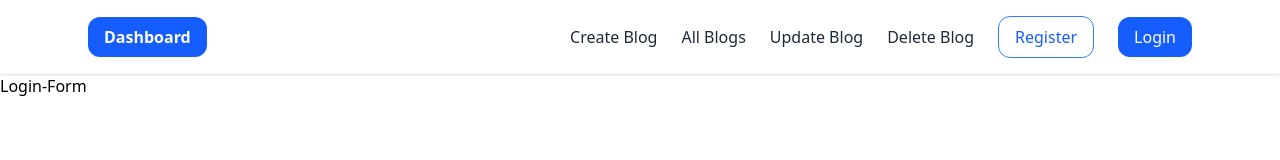
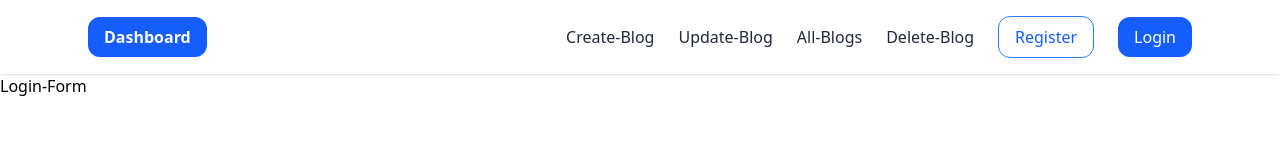
Before and after one commit to Faisal-akra/Simple-Blog-Website, a React (Vite) app in the folder Frontend/: page /login in a window 1280 px wide. Shown: the top 160 px of the page. Built offline with nearby package versions, Linux system fonts and the light colour scheme.

Commit message:
anchor tag replace Link in navbar

```diff
--- a/Frontend/src/custom components/navbar.jsx
+++ b/Frontend/src/custom components/navbar.jsx
@@ -1,5 +1,6 @@
 import { useState } from "react";
 import { Menu, X } from "lucide-react";
+import { Link } from "react-router-dom";
 
 function Navbar() {
   const [open, setOpen] = useState(false);
@@ -7,45 +8,40 @@ function Navbar() {
   return (
     <nav className="backdrop-blur-md bg-white/30 shadow-sm sticky top-0 z-50">
       <div className="max-w-6xl mx-auto px-6 py-4 flex justify-between items-center">
-
-
         <div className="flex items-center">
-          <a
-            href="/"
+          <Link
+            to="/"
             className="px-4 py-2 rounded-xl bg-blue-600 text-white font-semibold hover:bg-blue-700 transition"
           >
             Dashboard
-          </a>
+          </Link>
         </div>
 
+        <div className="hidden md:flex items-center gap-6 text-gray-800 font-medium">
+          <Link to="/createBlog" className="hover:text-blue-600 transition">
+            Create-Blog
+          </Link>
+          <Link to="/updateBlog" className="hover:text-blue-600 transition">
+            Update-Blog
+          </Link>
 
-        <div className="hidden md:flex items-center gap-6 text-gray-800 font-medium">
-          <a href="/createBlog" className="hover:text-blue-600 transition">
-            Create Blog
-          </a>
-          <a href="/getAll-Blogs" className="hover:text-blue-600 transition">
-            All Blogs
-          </a>
-          <a href="/updateBlog" className="hover:text-blue-600 transition">
-            Update Blog
-          </a>
-          <a href="/deleteBlog" className="hover:text-blue-600 transition">
-            Delete Blog
-          </a>
+          <Link to="getAll-Blogs">All-Blogs</Link>
+          <Link to="/deleteBlog" className="hover:text-blue-600 transition">
+            Delete-Blog
+          </Link>
 
-
-          <a
-            href="/register"
+          <Link
+            to="/register"
             className="px-4 py-2 rounded-xl border border-blue-500 text-blue-600 hover:bg-blue-50 transition"
           >
             Register
-          </a>
-          <a
-            href="/login"
+          </Link>
+          <Link
+            to="/login"
             className="px-4 py-2 rounded-xl bg-blue-600 text-white hover:bg-blue-700 transition"
           >
             Login
-          </a>
+          </Link>
         </div>
 
         {/* MOBILE MENU BUTTON */}
@@ -60,7 +56,6 @@ function Navbar() {
       {/* MOBILE MENU */}
       {open && (
         <div className="md:hidden px-6 pb-4 flex flex-col gap-4 text-gray-800 font-medium">
-
           {/* Left-side Dashboard */}
           <a
             href="/"
--- a/Frontend/src/pages/home.jsx
+++ b/Frontend/src/pages/home.jsx
@@ -1,7 +1,7 @@
 import Navbar from "../custom components/navbar";
 import blogImg from "../assets/dashboard/blog.png";
 import storyImg from "../assets/dashboard/story.png";
-import postImg from "../assets/dashboard/post.png"
+import postImg from "../assets/dashboard/post.png";
 
 function Dashboard() {
   return (
--- a/Frontend/src/pages/registerForm.jsx
+++ /dev/null
@@ -1,15 +0,0 @@
-import Navbar from "../custom components/navbar";
-
-
-function Register() {
-    return(
-        <div>
-            <div>
-                <Navbar/>
-            </div>
-            <h1>Register-Form</h1>
-        </div>
-    )
-}
-
-export default Register;
```
Also changed, not shown: Frontend/src/pages/loginForm.jsx (line endings or trailing spaces), 1 other file (tests, documents, lock files or other folders).
